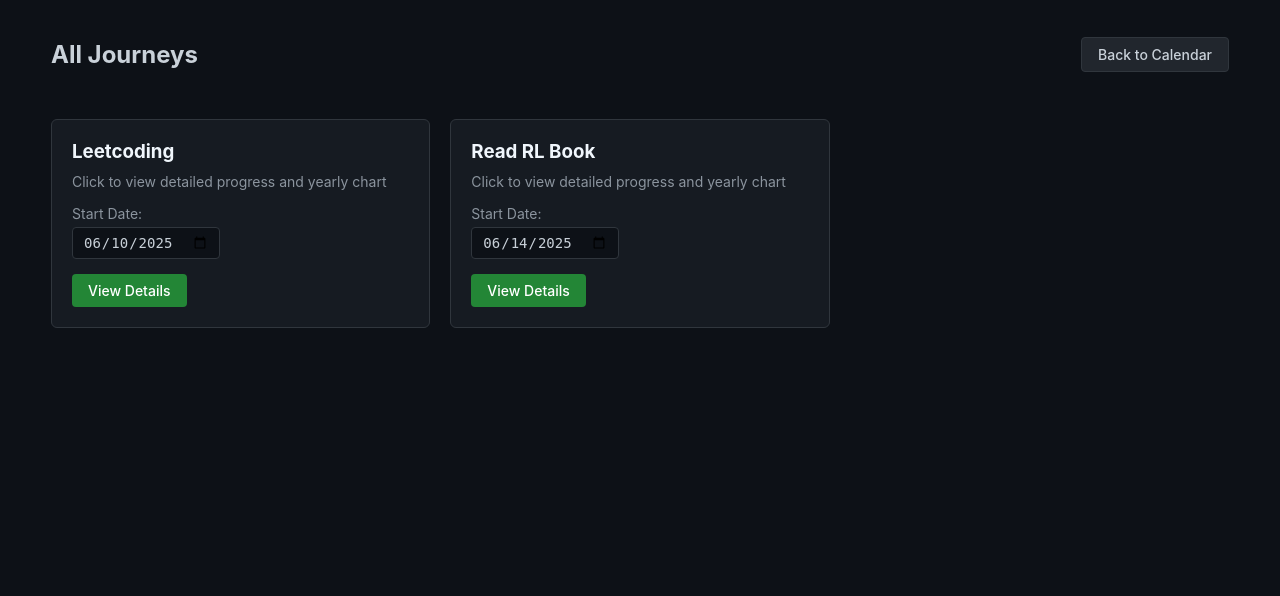
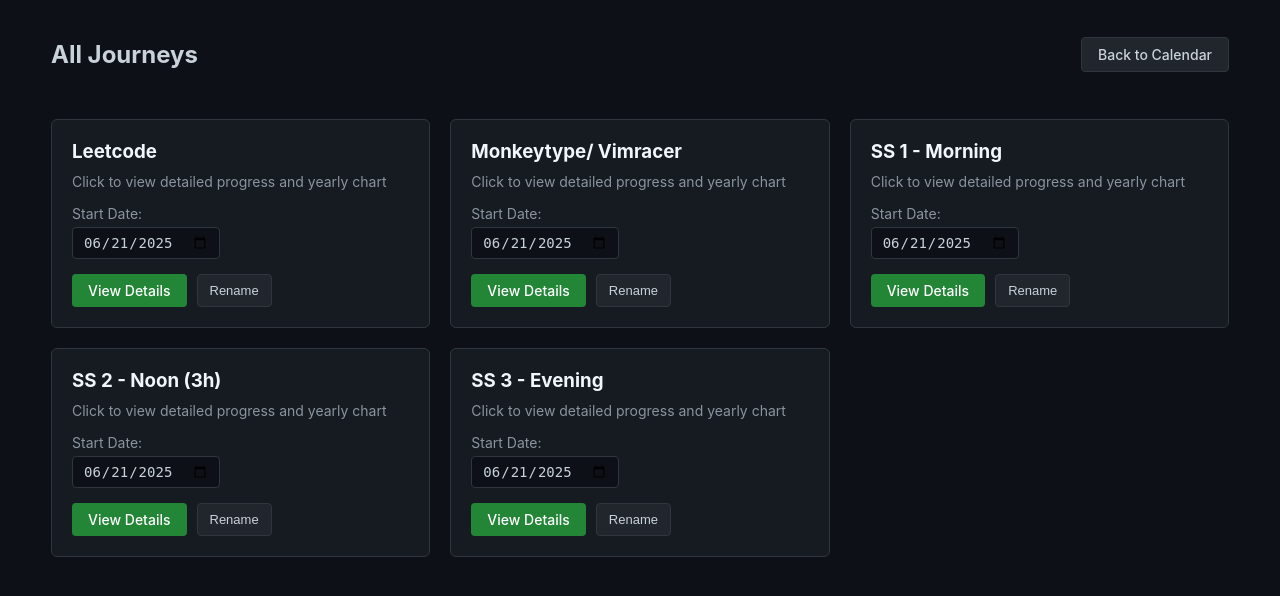
Before and after one commit to Arjun-G-Ravi/daily-tracker, a Flask app: page /journeys in a window 1280 px wide. Shown: the part 101-697 px from the top of the page. Run offline with Flask 3, Linux system fonts and the light colour scheme.

Commit message:
feat: all looks good

```diff
--- a/journey_start_dates.json
+++ b/journey_start_dates.json
@@ -1,4 +1,8 @@
 {
-  "Leetcoding": "2025-06-10",
-  "Read RL Book": "2025-06-14"
+  "SS 2 - Noon (3h) ": "2025-06-21",
+  "SS 3 - Evening": "2025-06-21",
+  "SS 1 - Morning": "2025-06-21",
+  "Leetcode": "2025-06-21",
+  "Monkeytype/ Vimracer": "2025-06-21",
+  "Monkeytype": "2025-06-21"
 }
--- a/journey_templates.json
+++ b/journey_templates.json
@@ -1,4 +1,7 @@
 [
-  "Leetcoding",
-  "Read RL Book"
+  "SS 1 - Morning",
+  "SS 2 - Noon (3h) ",
+  "SS 3 - Evening",
+  "Leetcode",
+  "Monkeytype/ Vimracer"
 ]
--- a/journeys.json
+++ b/journeys.json
@@ -1,24 +1,7 @@
 {
-  "2025-06-18": {
-    "Leetcoding": true
-  },
-  "2025-06-16": {
-    "Leetcoding": true
-  },
-  "2025-06-12": {
-    "Leetcoding": true
-  },
-  "2025-06-13": {
-    "Leetcoding": true
-  },
-  "2025-06-14": {
-    "Leetcoding": true,
-    "Read RL Book": true
-  },
-  "2025-06-15": {
-    "Leetcoding": true
-  },
-  "2025-06-10": {
-    "Leetcoding": true
+  "2025-06-21": {
+    "Leetcode": true,
+    "Monkeytype/ Vimracer": true,
+    "SS 1 - Morning": true
   }
 }
--- a/main.py
+++ b/main.py
@@ -613,5 +613,60 @@
     except Exception as e:
         return jsonify({'success': False, 'error': str(e)})
 
+@app.route('/rename_journey/<journey_name>', methods=['POST'])
+def rename_journey(journey_name):
+    try:
+        data = request.get_json()
+        new_name = data.get('new_name', '').strip()
+
+        if not new_name:
+            return jsonify({'success': False, 'error': 'New name cannot be empty'})
+
+        if new_name == journey_name:
+            return jsonify({'success': False, 'error': 'New name must be different from current name'})
+
+        # Check if new name already exists
+        templates = load_journey_templates()
+        if new_name in templates:
+            return jsonify({'success': False, 'error': 'A journey with this name already exists'})
+
+        # Update all journey data
+        journeys = load_journeys()
+        for date_key in journeys:
+            if journey_name in journeys[date_key]:
+                journeys[date_key][new_name] = journeys[date_key][journey_name]
+                del journeys[date_key][journey_name]
+        save_journeys(journeys)
+
+        # Update templates
+        if journey_name in templates:
+            templates = [new_name if j == journey_name else j for j in templates]
+            save_journey_templates(templates)
+
+        # Update order
+        order = load_journey_order()
+        if journey_name in order:
+            order = [new_name if j == journey_name else j for j in order]
+            save_journey_order(order)
+
+        # Update schedules
+        schedules = load_journey_schedules()
+        if journey_name in schedules:
+            schedules[new_name] = schedules[journey_name]
+            del schedules[journey_name]
+            save_journey_schedules(schedules)
+
+        # Update start dates
+        start_dates = load_journey_start_dates()
+        if journey_name in start_dates:
+            start_dates[new_name] = start_dates[journey_name]
+            del start_dates[journey_name]
+            save_journey_start_dates(start_dates)
+
+        return jsonify({'success': True, 'new_name': new_name})
+
+    except Exception as e:
+        return jsonify({'success': False, 'error': str(e)})
+
 if __name__ == '__main__':
-    app.run(debug=True)
+    app.run(debug=True, port=5001)
--- a/templates/base.html
+++ b/templates/base.html
@@ -1063,8 +1063,11 @@
 
         // Toggle journey completion on click
         function toggleJourney(element, journey, day, month, year) {
+            console.log('toggleJourney called with:', {element, journey, day, month, year});
             const dateKey = `${year}-${month.toString().padStart(2, '0')}-${day.toString().padStart(2, '0')}`;
             const isCompleted = element.classList.contains('completed');
+
+            console.log('Date key:', dateKey, 'Is completed:', isCompleted);
 
             // Toggle the visual state immediately for responsiveness
             if (isCompleted) {
@@ -1111,17 +1114,24 @@
 
         // Add event listeners when the page loads
         document.addEventListener('DOMContentLoaded', function() {
+            console.log('Page loaded, setting up click listeners');
             document.addEventListener('click', function(event) {
+                console.log('Click detected on:', event.target);
                 if (event.target.classList.contains('day-cell') && !event.target.classList.contains('invalid-day')) {
+                    console.log('Valid day-cell clicked');
                     const element = event.target;
                     const journey = element.getAttribute('data-journey');
                     const day = parseInt(element.getAttribute('data-day'));
                     const month = parseInt(element.getAttribute('data-month'));
                     const year = parseInt(element.getAttribute('data-year'));
 
+                    console.log('Journey:', journey, 'Day:', day, 'Month:', month, 'Year:', year);
+
                     if (journey && day && month && year) {
                         toggleJourney(element, journey, day, month, year);
                     }
+                } else {
+                    console.log('Not a valid day-cell or is invalid-day');
                 }
             });
 
--- a/templates/journeys.html
+++ b/templates/journeys.html
@@ -19,7 +19,10 @@
                        onchange="updateStartDate('{{ journey }}', this.value)"
                        style="background: #0d1117; border: 1px solid #30363d; color: #c9d1d9; padding: 6px 10px; border-radius: 4px; font-size: 14px;">
             </div>
-            <a href="{{ url_for('journey_detail', journey_name=journey) }}" class="btn">View Details</a>
+            <div style="display: flex; gap: 10px; margin-top: 10px;">
+                <a href="{{ url_for('journey_detail', journey_name=journey) }}" class="btn">View Details</a>
+                <button onclick="showRenameModal('{{ journey }}')" class="btn btn-secondary btn-small">Rename</button>
+            </div>
         </div>
         {% endfor %}
     {% else %}
@@ -31,7 +34,88 @@
     {% endif %}
 </div>
 
+<!-- Rename Task Modal -->
+<div id="renameModal" class="modal" style="display: none;">
+    <div class="modal-content">
+        <div class="modal-header">
+            <h3>Rename Task</h3>
+            <span class="close" onclick="hideRenameModal()">&times;</span>
+        </div>
+        <div class="modal-body">
+            <p>Enter a new name for this task:</p>
+            <div class="form-group">
+                <label for="newTaskName">New Task Name:</label>
+                <input type="text" id="newTaskName"
+                       style="background: #0d1117; border: 1px solid #30363d; color: #c9d1d9; padding: 8px 12px; border-radius: 4px; width: 300px;">
+            </div>
+        </div>
+        <div class="modal-footer">
+            <button onclick="renameTask()" class="btn">Rename Task</button>
+            <button onclick="hideRenameModal()" class="btn btn-secondary">Cancel</button>
+        </div>
+    </div>
+</div>
+
 <script>
+let currentJourneyToRename = '';
+
+function showRenameModal(journeyName) {
+    currentJourneyToRename = journeyName;
+    document.getElementById('newTaskName').value = journeyName;
+    document.getElementById('renameModal').style.display = 'block';
+    document.getElementById('newTaskName').focus();
+    document.getElementById('newTaskName').select();
+}
+
+function hideRenameModal() {
+    document.getElementById('renameModal').style.display = 'none';
+    currentJourneyToRename = '';
+}
+
+function renameTask() {
+    const newName = document.getElementById('newTaskName').value.trim();
+
+    if (!newName) {
+        alert('Please enter a task name');
+        return;
+    }
+
+    if (newName === currentJourneyToRename) {
+        alert('New name must be different from current name');
+        return;
+    }
+
+    fetch(`/rename_journey/${encodeURIComponent(currentJourneyToRename)}`, {
+        method: 'POST',
+        headers: {
+            'Content-Type': 'application/json',
+        },
+        body: JSON.stringify({
+            new_name: newName
+        })
+    })
+    .then(response => response.json())
+    .then(data => {
+        if (data.success) {
+            hideRenameModal();
+            location.reload(); // Refresh the page to show the updated name
+        } else {
+            alert('Failed to rename task: ' + data.error);
+        }
+    })
+    .catch(error => {
+        alert('Error renaming task: ' + error);
+    });
+}
+
+// Close modal when clicking outside of it
+window.onclick = function(event) {
+    const renameModal = document.getElementById('renameModal');
+    if (event.target == renameModal) {
+        hideRenameModal();
+    }
+}
+
 function updateStartDate(journeyName, startDate) {
     if (!startDate) {
         alert('Please select a valid date');
```
Also changed, not shown: journey_schedules.json (+36 -3 lines), templates/journey_detail.html (+74 -0 lines), 1 other file.
